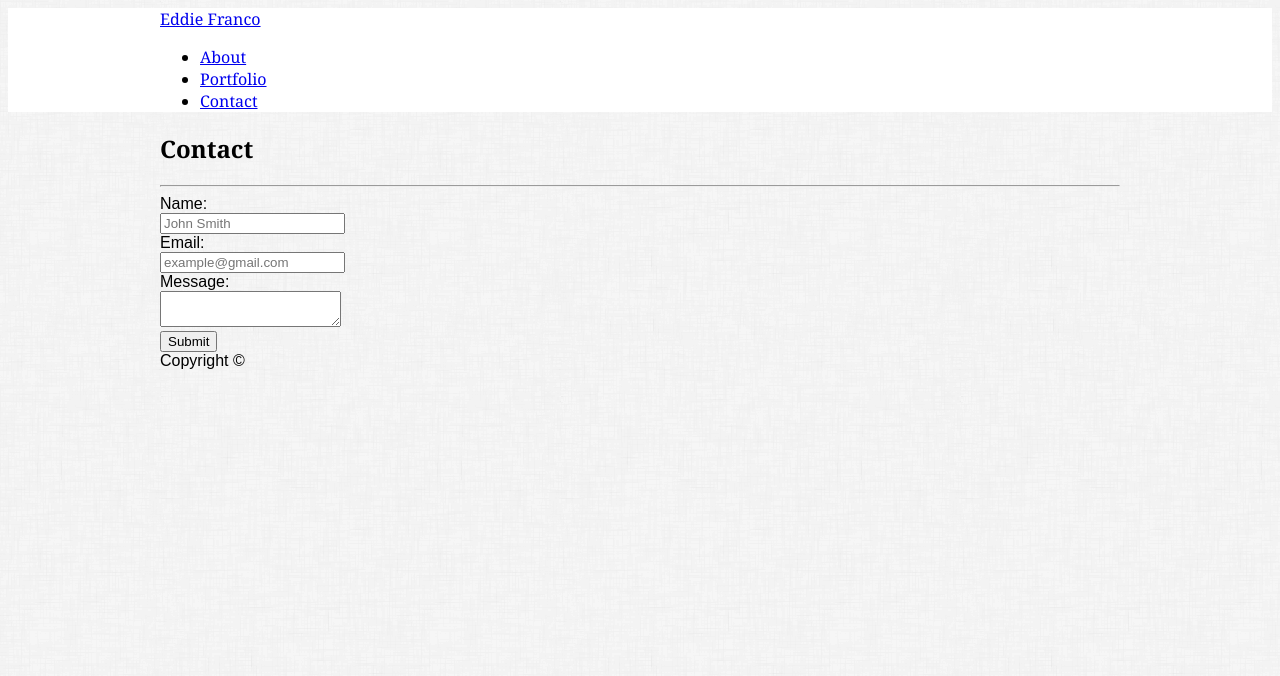
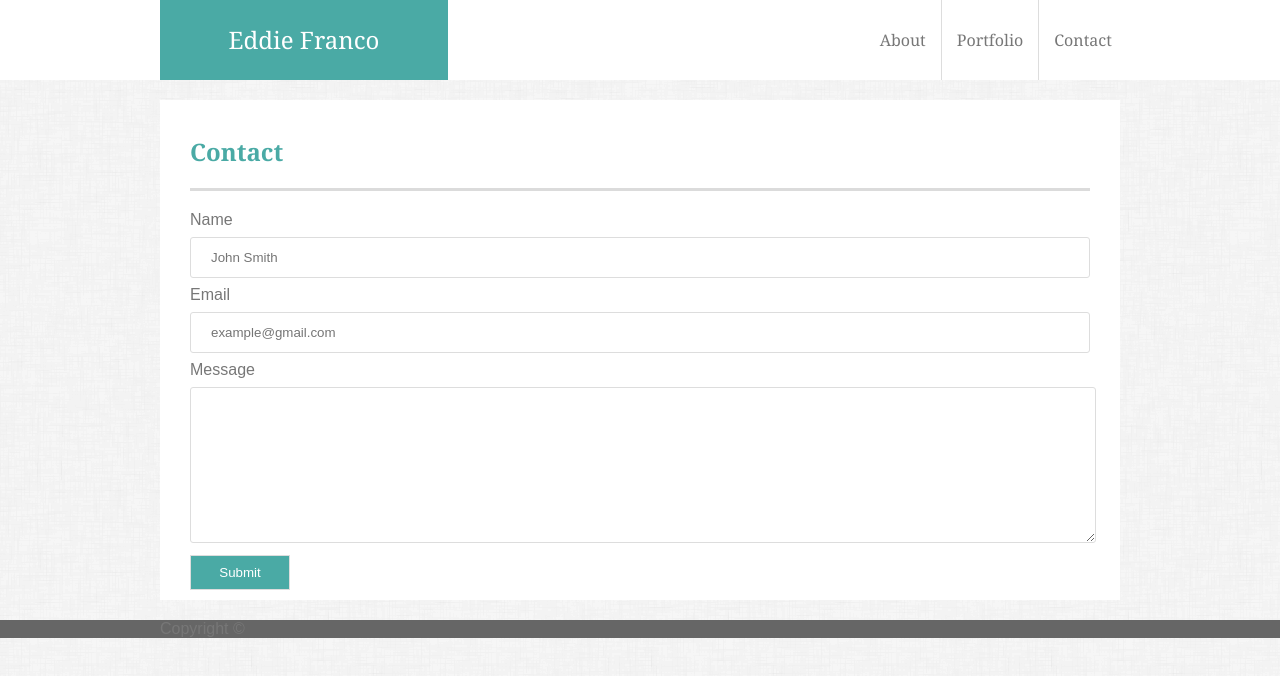
Before and after one commit to SenorEdbot/Basic-Portfolio, a plain HTML site: page contact.html in a window 1280 px wide. Drawn offline with Linux system fonts and the light colour scheme.

Commit message:
completed everything but the footer

```diff
--- a/assets/css/style.css
+++ b/assets/css/style.css
@@ -1,33 +1,225 @@
-.navBarHome, .navBarLinks {
+
+h1 {
     font-family: Georgia, Times, 'Times New Roman', serif;
+    font-size: 36px;
+    color: #4aaaa5;
+    margin: 10px 0px 10px 0px;
+    padding: 15px 0px 15px 0px;
 }
-h1, h2 {
+h2 {
     font-family: Georgia, Times, 'Times New Roman', serif;
+    font-size: 24px;
+    color: #4aaaa5;
+    margin: 0px 0px 10px 0px;
+    padding: 5px 0 10px 0;
+}
+body {
+    margin: 0px;
+    background-image: url("../images/backgroundTexture.png");
+    background-color: #ffffff;
 }
 form {
     font-family: Arial, 'Helvetica Neue', Helvetica, sans-serif;
+    color: #777777;
 }
 footer {
     font-family: Arial, 'Helvetica Neue', Helvetica, sans-serif;
+    color: #777777;
+    background-color: #666666;
 }
 p {
     font-family: Arial, 'Helvetica Neue', Helvetica, sans-serif;
+    color: #777777;
+    font-size: 18px;
+    line-height: 1.7;
+    padding-right: 10px;
 }
 #hangmanText, #rpgGameText, #triviaGameText, #infoWidgetText, #rockPaperScissorsText {
     font-family: Arial, 'Helvetica Neue', Helvetica, sans-serif;
+    color: #777777;
 }
 .wrapper {
     margin-left: auto;
     margin-right: auto;
     max-width: 960px;
-    padding-right: 10px;
-    padding-left: 10px;
+    clear: both;
 }
-body {
-    background-image: url("../images/backgroundTexture.png");
-    background-color: #cccccc;
+.navWrapper {
+    margin-left: auto;
+    margin-right: auto;
+    max-width: 960px;
+}
+.portfolioContent {
+    background-color: #ffffff;
+    border-color: #dddddd;
+    overflow: auto;
+    margin-bottom: 50px;
+    margin-top: 20px;
+}
+.contactContent, .indexContent {
+    background-color: #ffffff;
+    border-color: #dddddd;
 }
 .navBar {
     background-image: none;
     background-color: #ffffff;
+    border-color: #dddddd;
+    border-bottom-width: 5px;
+    font-family: Georgia, Times, 'Times New Roman', serif;
+    color: #777777;
+    overflow: auto;
 }
+.homeLogo {
+    width: 35%;
+    line-height: 80px;
+    background-color: #4aaaa5;
+    text-align: center;
+    color: #ffffff;
+    font-size: 36px;
+    font-weight: 1000;
+    float: left;
+}
+.contactLogo, .portfolioLogo {
+    width: 30%;
+    line-height: 80px;
+    background-color: #4aaaa5;
+    text-align: center;
+    color: #ffffff;
+    font-size: 24px;
+    font-weight: 700px;
+    float: left;
+}
+.contactLogo a:link, .contactLogo a:visited, .contactLogo a:hover, .contactLogo a:active {
+    text-decoration: none;
+    color: #ffffff;
+}
+.portfolioLogo a:link, .portfolioLogo a:visited, .portfolioLogo a:hover, .portfolioLogo a:active {
+    text-decoration: none;
+    color: #ffffff;
+}
+.homeLogo a:link, .homeLogo a:visited, .homeLogo a:hover, .homeLogo a:active {
+    text-decoration: none;
+    color: #ffffff;
+}
+.navBarLinks {
+    list-style-type: none;
+    margin: 0;
+    padding: 0;
+    line-height: 80px;
+    overflow: hidden;
+}
+.navBarLinks li {
+    float: left;
+}
+.navBarLinks li a {
+    display: block;
+    color: #777777;
+    text-align: center;
+    padding: 0 15px;
+    text-decoration: none;
+}
+
+.navLink1 {
+    padding-left: 62%;
+    border-right: 1px solid #dddddd;
+}
+.navLink2 {
+    border-right: 1px solid #dddddd;
+}
+#contactNav3 {
+    padding-right: 0;
+}
+#portfolioNav3 {
+    padding-right: 0;
+}
+.navLink1Home {
+    padding-left: 60%;
+    border-right: 1px solid #dddddd;
+}
+#homeNav3 {
+    padding-right: 0;
+}
+
+.portfolioContent img {
+    width: 250px;
+    height: 250px;
+}
+#Hangman, #rpgGame, #triviaGame, #infoWidget, #rockPaperScissors {
+    position: relative;
+    float: left;
+    padding: 10px 20px 10px 0;
+    margin: 20px 40px 20px 0;
+}
+#hangmanText, #rpgGameText, #triviaGameText, #infoWidgetText, #rockPaperScissorsText{
+    width: 250px;
+    height: 65px;
+    line-height: 65px;
+    font-size: 20px;
+    background-color: #4aaaa5;
+    text-align: center;
+    color: #ffffff;
+    position: absolute;
+    bottom: 25px;
+}
+.indexContent img {
+    height: 192px;
+    width: 192px;
+    margin: 20px;
+    margin-bottom: 10px;
+    margin-left: 0px;
+    border: 0px;
+    float: left;
+}
+.contentMargin{
+    margin: 20px;
+    padding: 10px;
+}
+
+hr {
+    border: 0;
+    height: 3px;
+    background: #dbdbdb;
+}
+
+/* Form Styles */
+form {
+    padding-top: 10px;
+    margin-top: 10px;
+}
+input[type=text], select {
+    width: 100%;
+    padding: 12px 20px;
+    margin: 8px 0;
+    display: inline-block;
+    border: 1px solid #dddddd;
+    border-radius: 3px;
+    box-sizing: border-box;
+}
+input[type=email], select {
+    width: 100%;
+    padding: 12px 20px;
+    margin: 8px 0;
+    display: inline-block;
+    border: 1px solid #dddddd;
+    border-radius: 3px;
+    box-sizing: border-box;
+}
+input[type=submit] {
+    padding:5px 15px;
+    background:#4aaaa5;
+    border: 1px solid #dddddd;
+    width: 100px;
+    height: 35px;
+    color: #ffffff;
+}
+textarea {
+    width: 100%;
+    height: 150px;
+    margin: 8px 0;
+    display: inline-block;
+    border: 1px solid #dddddd;
+    border-radius: 3px;
+}
+#contacth2 {
+    padding-top: 25px;
+}
--- a/contact.html
+++ b/contact.html
@@ -9,30 +9,37 @@
 
 <body>
   <nav class="navBar">
-      <div class="wrapper">
-        <a class="navBarHome" href="index.html">Eddie Franco</a>
+    <div class="navWrapper">
+      <div class="contactLogo">
+        <a href="index.html">Eddie Franco</a>
+      </div>
       <ul class="navBarLinks">
         <li class="navLink1"><a href="index.html">About</a></li>
         <li class="navLink2"><a href="portfolio.html">Portfolio</a></li>
-          <li class="navLink3"><a href="contact.html">Contact</a></li>
+        <li class="navLink3"><a href="contact.html" id="contactNav3">Contact</a></li>
       </ul>
     </div>
   </nav>
+  <div class="wrapper">
     <section class="contactContent">
-      <div class="wrapper">
-      <h2>Contact</h2>
+      <div class="contentMargin">
+        <h2 id="contacth2">Contact</h2>
         <hr>
         <form id="contactForm">
-        Name:<br>
-        <input type="text" name="name" placeholder="John Smith"><br>
-        Email:<br>
-        <input type="email" name="email" placeholder="example@gmail.com"><br>
-        Message:<br>
+          <label for="name">Name</label>
+          <input type="text" id="name" name="name" placeholder="John Smith">
+
+          <label for="email">Email</label>
+          <input type="email" id="email" name="email" placeholder="example@gmail.com">
+
+          <label for="message">Message</label>
           <textarea name="message"></textarea><br>
           <input type="submit">
+
         </form>
       </div>
     </section>
+  </div>
   <footer>
     <div class="wrapper">
       <div>Copyright &#169;</div>
```
Also changed, not shown: index.html (+9 -5 lines), portfolio.html (+13 -9 lines), assets/images/portfolioPicture1.jpg (added), 4 other files. Lines whose indentation alone changed are shown as unchanged.
